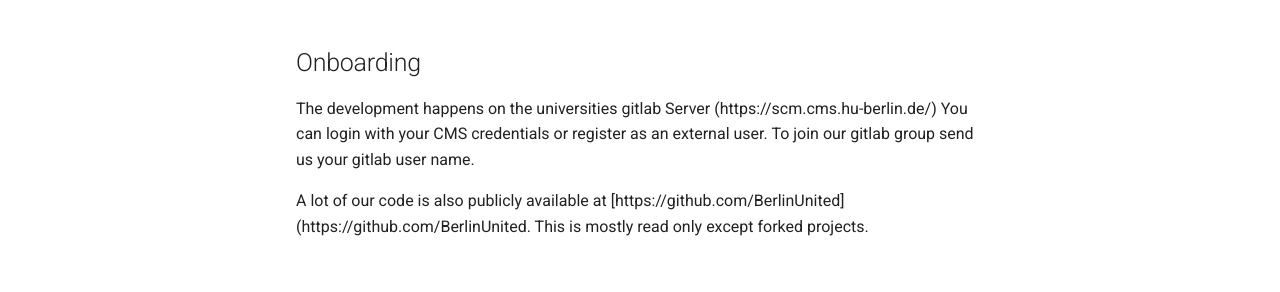
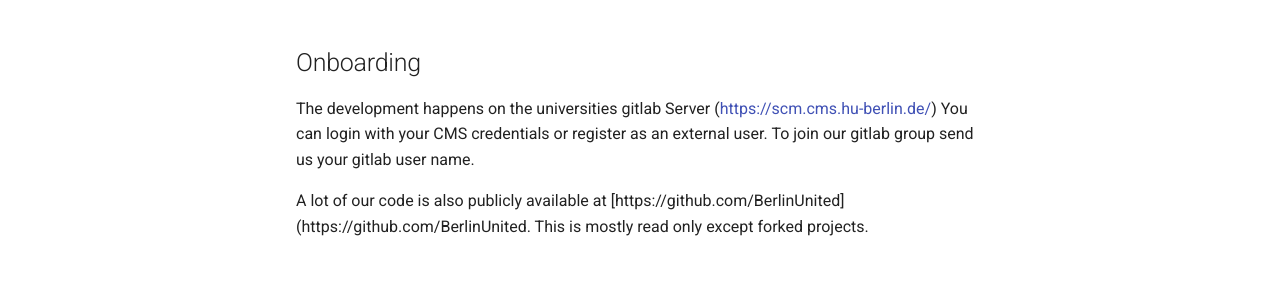
Before and after one commit to BerlinUnited/berlinunited.github.io, an MkDocs documentation site: the page built from docs/guides/onboarding.md, in a window 1280 px wide. Shown: the part 511-803 px from the top of the page. Built offline with MkDocs 1.6.1 and Material for MkDocs 9.7.7, drawn with Linux system fonts in a browser that asks for light colours; some of the changed lines change nothing that is shown.

Commit message:
fix a link

```diff
--- a/docs/guides/onboarding.md
+++ b/docs/guides/onboarding.md
@@ -12,7 +12,7 @@ We have weekly zoom meetings. If you want to participate ask us for the link via
 The day and time changes every semester. Please have a look at the website for the current dates.
 
 ## Onboarding
-The development happens on the universities gitlab Server (https://scm.cms.hu-berlin.de/) You can login with your CMS
+The development happens on the universities gitlab Server ([https://scm.cms.hu-berlin.de/](https://scm.cms.hu-berlin.de/)) You can login with your CMS
 credentials or register as an external user. To join our gitlab group send us your gitlab user name.
 
 A lot of our code is also publicly available at [https://github.com/BerlinUnited](https://github.com/BerlinUnited.
```
